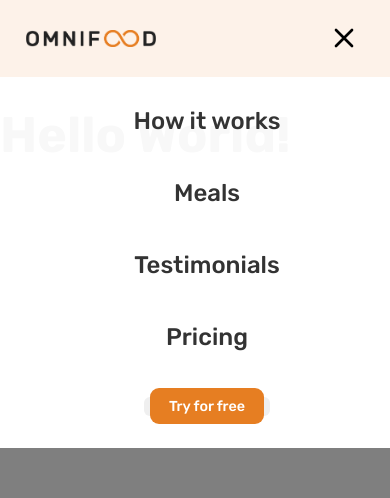
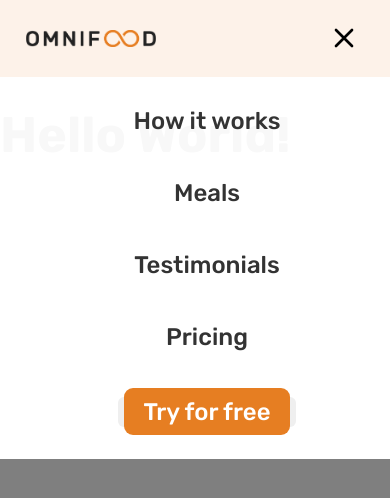
Before and after one commit to clovis-rosa/nextjs-omnifood-website, a Next.js app: page / in a window 390 px wide. Both pictures are taken after a click on the element 344 px from the left and 38 px from the top of the page. Shown: the top 498 px of the page. Built offline with nearby package versions, Linux system fonts and the light colour scheme.

Commit message:
Finished navigation links and button styling

```diff
--- a/src/components/Button.jsx
+++ b/src/components/Button.jsx
@@ -1,10 +1,12 @@
 import styled from 'styled-components'
 
-export default function Button({ href, label }) {
+export default function Button({ href, label, color, background }) {
   return (
     <>
       <ButtonStyles>
-        <Anchor href={href}>{label}</Anchor>
+        <Anchor href={href} color={color} background={background}>
+          {label}
+        </Anchor>
       </ButtonStyles>
     </>
   )
@@ -19,7 +21,7 @@ const ButtonStyles = styled.button`
 
   display: inline-block;
   text-decoration: none;
-  /* color: var(--clr-heading); */
+  color: var(--clr-white);
   font-family: var(--ff-primary);
   font-weight: 500;
   font-size: 1.8rem;
@@ -27,6 +29,7 @@ const ButtonStyles = styled.button`
 
   @media (max-width: 75em) {
     margin-top: 3rem; //
+    font-size: 3rem;
   }
 `
 
@@ -34,10 +37,16 @@ const Anchor = styled.a`
   text-decoration: none;
   padding: 1.2rem 2.4rem;
   border-radius: 9px;
-  color: var(--clr-white);
-  background-color: var(--clr-link);
+  color: ${(props) => props.color};
+  background: ${(props) => props.background};
 
-  @media (max-width: 59em) {
-    /* font-size: 3rem; */
+  &:visited {
+    color: ${(props) => props.color};
+    background: ${(props) => props.background};
+  }
+
+  &:hover,
+  &:active {
+    background: var(--clr-link-hover);
   }
 `
--- a/src/components/Header.jsx
+++ b/src/components/Header.jsx
@@ -67,7 +67,12 @@ export default function Navbar() {
           ))}
 
           <NavItem>
-            <Button href="#cta" label="Try for free" />
+            <Button
+              href="#cta"
+              label="Try for free"
+              color="var(--clr-white)"
+              background="var(--clr-link)"
+            />
           </NavItem>
         </NavList>
       </Nav>
@@ -93,7 +98,7 @@ const NavbarStyles = styled.header`
   box-shadow: 0 1.2rem 3.2rem rgba(0, 0, 0, 0.03);
   z-index: 100;
   transition: all 0.2s ease;
-  /* backface-visibility: hidden; */
+  backface-visibility: hidden;
 
   position: fixed;
   top: 0;
@@ -161,11 +166,6 @@ const NavItem = styled.li`
   font-size: inherit;
   font-weight: 500;
   white-space: nowrap;
-  /*
-  @media (max-width: 59em) {
-    width: calc(100% - 32px);
-    margin: 0;
-  } */
 `
 
 const NavLink = styled.a`
@@ -175,6 +175,10 @@ const NavLink = styled.a`
   font-weight: 500;
   font-size: 1.8rem;
   transition: all 0.3s;
+
+  &:visited {
+    color: var(--clr-heading);
+  }
 
   &:hover,
   &:active {
```
